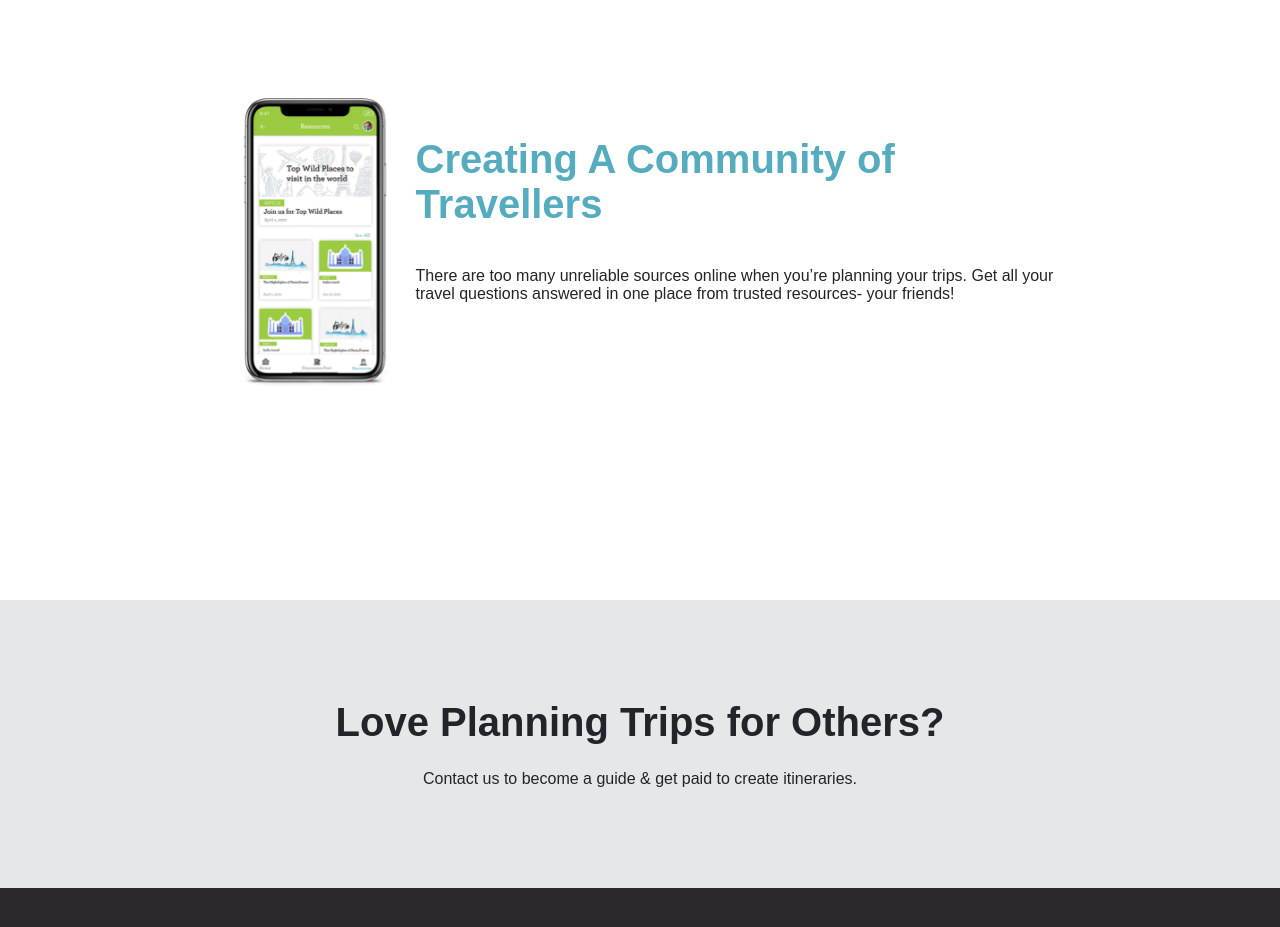
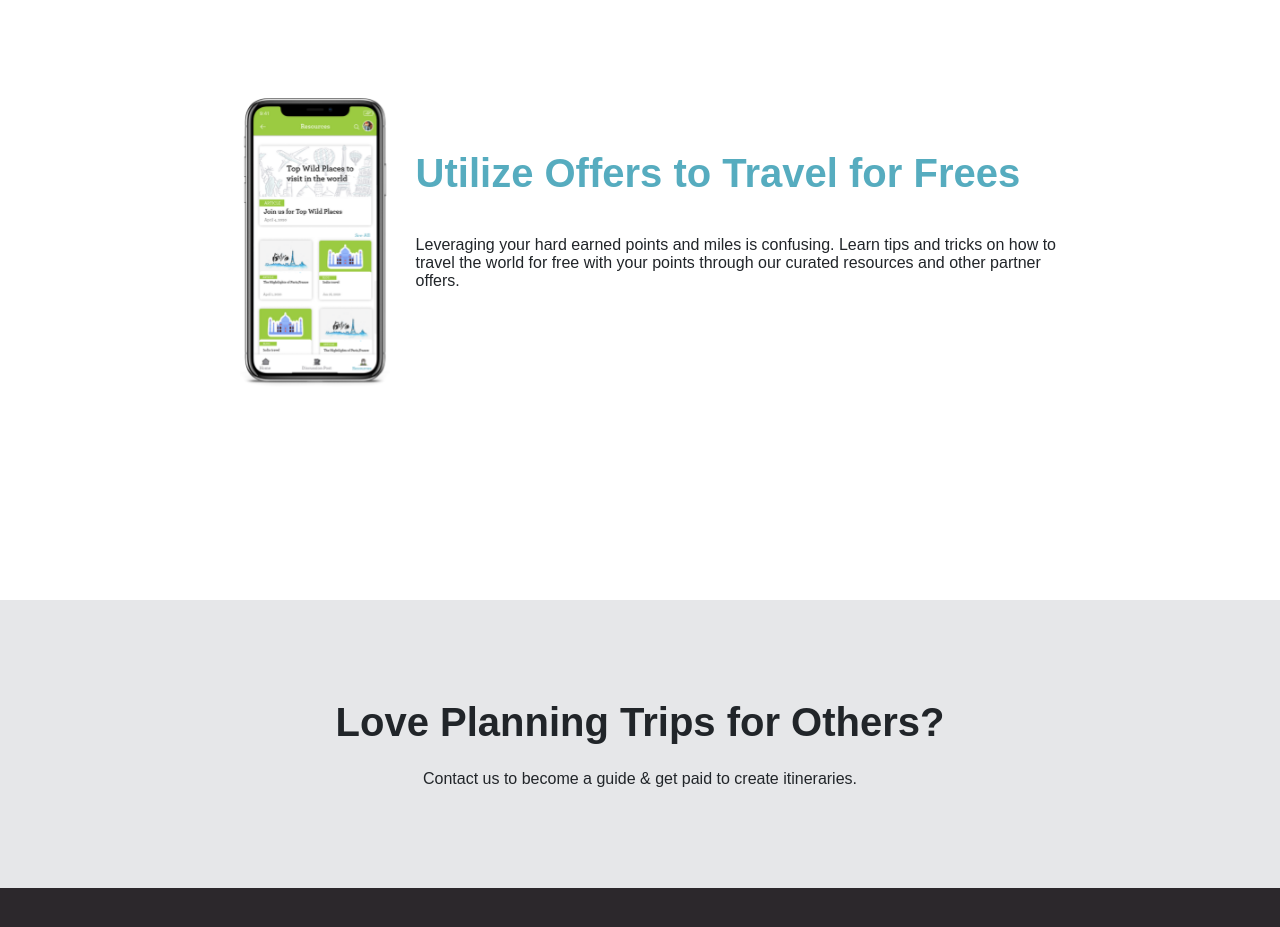
Before and after one commit to Treysouz/Planitnerd-React, a React (Create React App) app: page / in a window 1280 px wide. Shown: the part 2360-3287 px from the top of the page. Built offline with nearby package versions, Linux system fonts and the light colour scheme; a web font is replaced by a local one.

Commit message:
made the changes to copy to have sentences lineup more better

```diff
--- a/src/Pages/Home.js
+++ b/src/Pages/Home.js
@@ -79,7 +79,9 @@ export default class Home extends Component {
           <div className="featureInfo">
             <h2>Got Points? Get Excited for Your Upcoming Trip</h2>
             <p>
-              While looking to see how you can spend your credit card travel points on your next trip, collaborate with your friends to build awesome itenaries & get everything you need to plan at your fingertips.
+              While looking to see how you can spend your credit card travel points on your next trip,
+              collaborate with your friends to build awesome itenaries &
+              get everything you need to plan at your fingertips.
             </p>
           </div>
         </div>
@@ -103,11 +105,11 @@ export default class Home extends Component {
             alt="Resources Flow"
           ></img>
           <div className="featureInfo">
-            <h2>Creating A Community of Travellers</h2>
+            <h2>Utilize Offers to Travel for Frees</h2>
             <p>
-              There are too many unreliable sources online when you’re planning
-              your trips. Get all your travel questions answered in one place
-              from trusted resources- your friends!
+            Leveraging your hard earned points and miles is confusing. Learn tips and tricks on how to
+            travel the world for free with your points through our curated
+            resources and other partner offers.
             </p>
           </div>
         </div>
```
